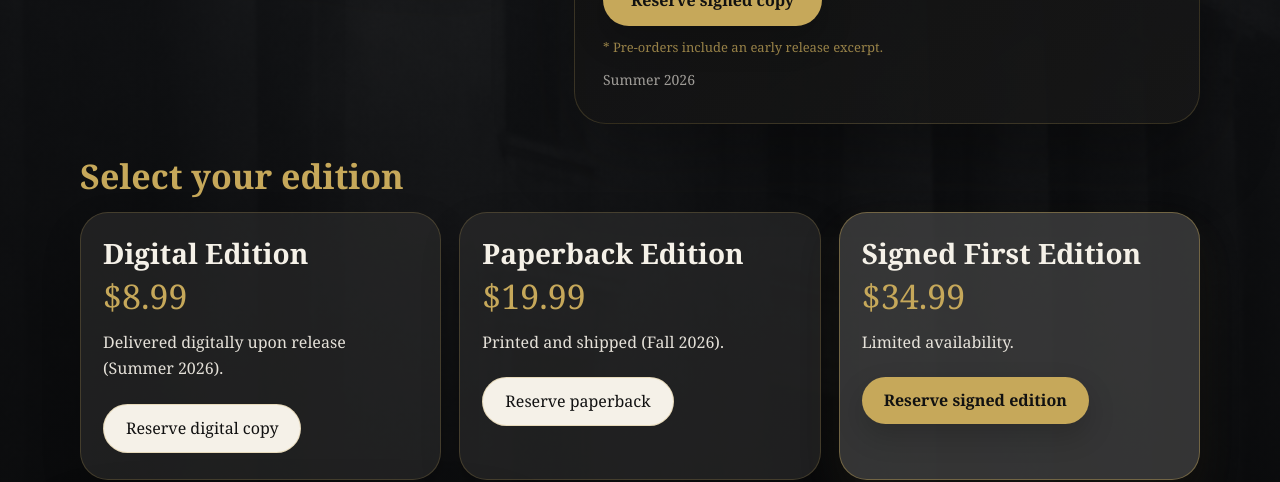
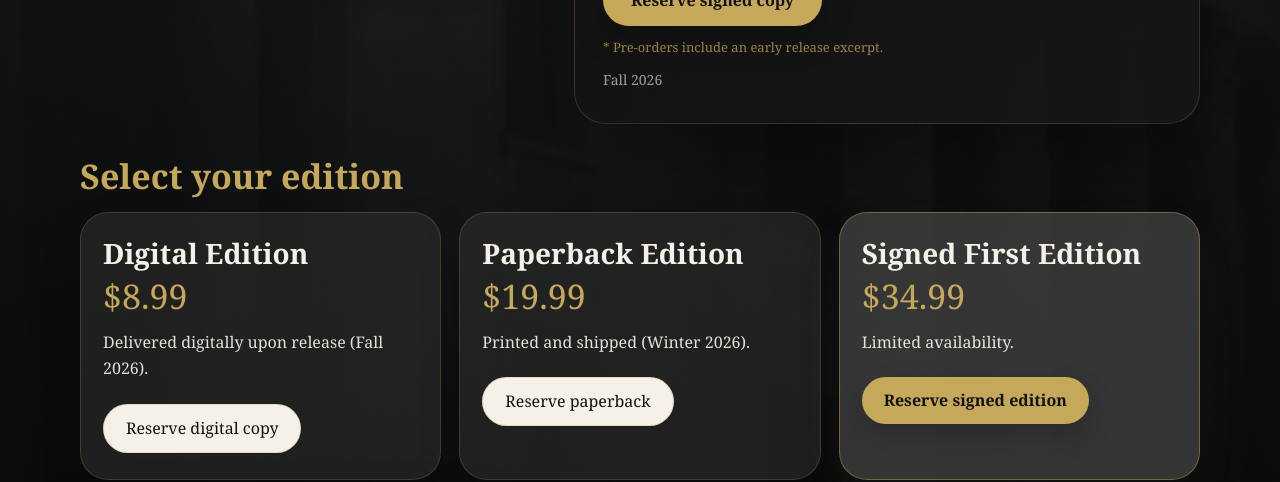
Before and after one commit to AvariaPress/avaria-press-site, a Next.js app: page / in a window 1280 px wide. Shown: the part 693-1175 px from the top of the page. Built offline with nearby package versions, Linux system fonts and the light colour scheme.

Commit message:
Update page.tsx

```diff
--- a/app/page.tsx
+++ b/app/page.tsx
@@ -14,7 +14,7 @@ const BOOK = {
     "Based on a true account in the Western District of North Carolina",
   note: "A record constructed by the person living it, while still unfolding.",
   bonus: "Pre-orders include an early release excerpt.",
-  releaseWindow: "Summer 2026",
+  releaseWindow: "Fall 2026",
   coverImage: "/book-cover-front.jpg",
   authorImage: "/Facetune_31-03-2026-23-21-21.jpeg",
 };
@@ -23,7 +23,7 @@ const OFFERS = [
   {
     name: "Digital Edition",
     price: "$8.99",
-    description: "Delivered digitally upon release (Summer 2026).",
+    description: "Delivered digitally upon release (Fall 2026).",
     cta: "Reserve digital copy",
     href: "https://buy.stripe.com/REPLACE_EBOOK_LINK",
     featured: false,
@@ -31,7 +31,7 @@ const OFFERS = [
   {
     name: "Paperback Edition",
     price: "$19.99",
-    description: "Printed and shipped (Fall 2026).",
+    description: "Printed and shipped (Winter 2026).",
     cta: "Reserve paperback",
     href: "https://buy.stripe.com/REPLACE_PAPERBACK_LINK",
     featured: false,
```
